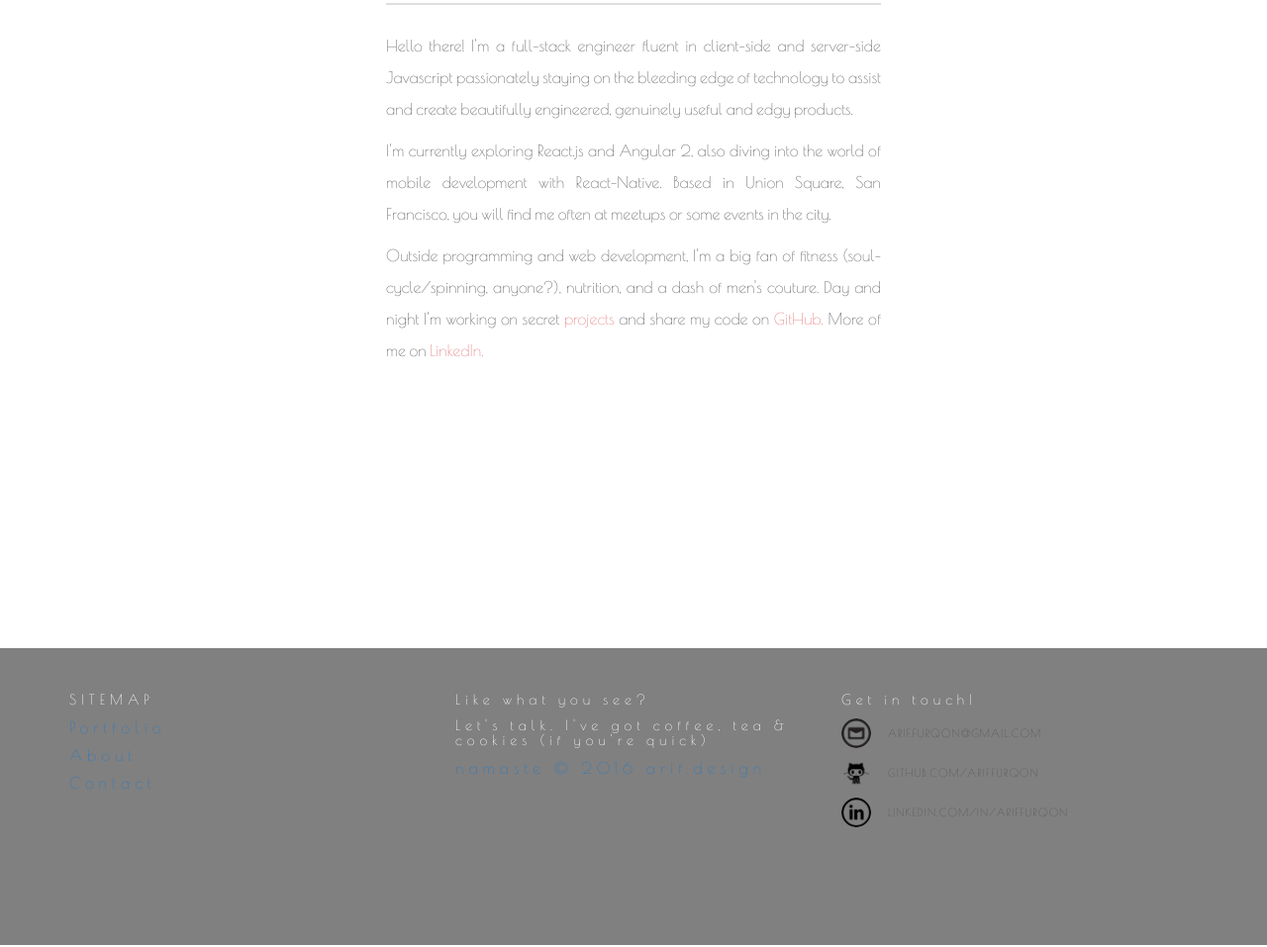
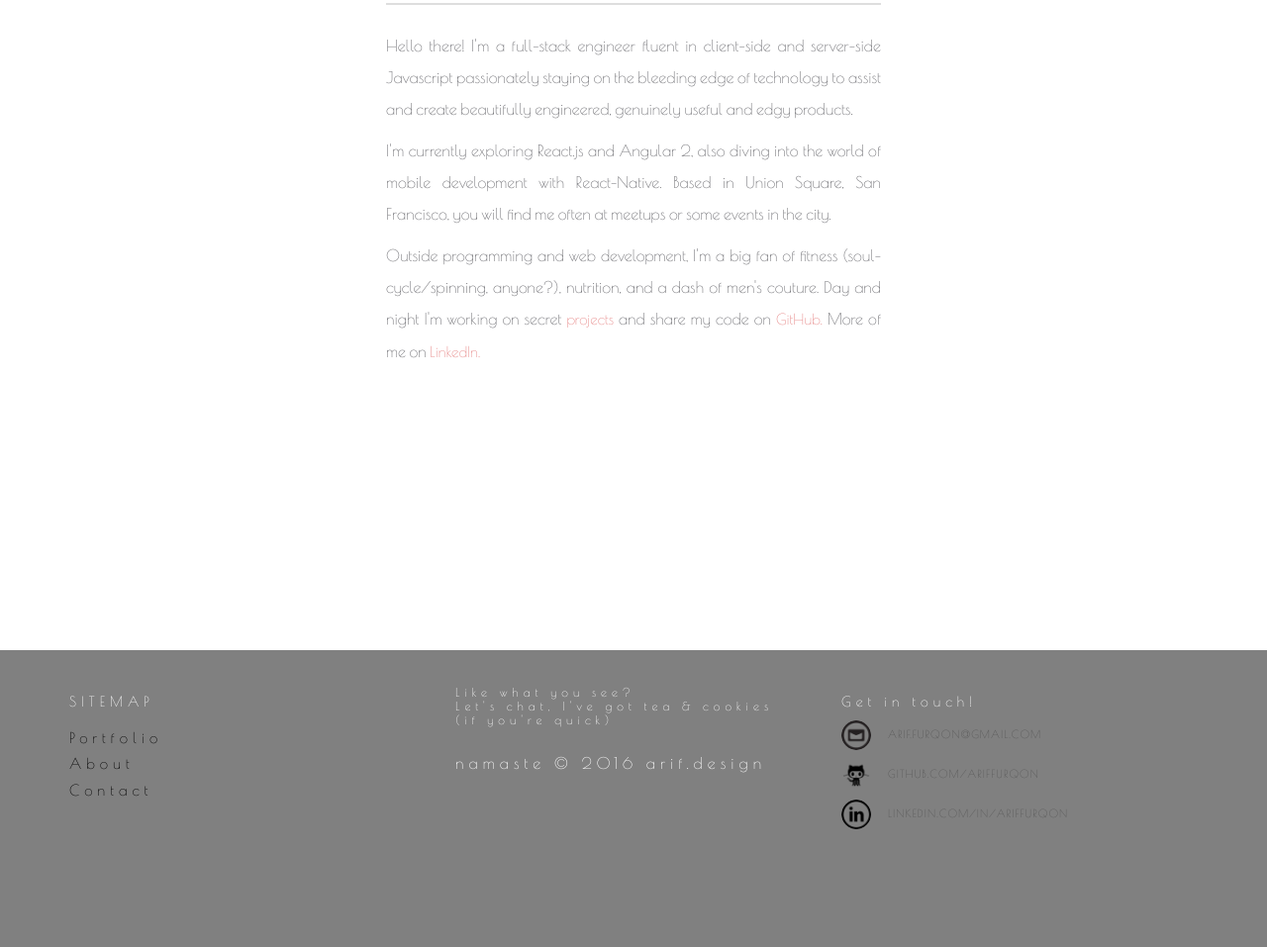
Before and after one commit to ariffurqon/arifdesign, a website: page index.html in a window 1280 px wide. Shown: the part 434-1391 px from the top of the page at 99% size. Drawn offline with nearby package versions, Linux system fonts and the light colour scheme; some packages are replaced by stand-ins of ours.

Commit message:
footer facelift

```diff
--- a/css/styles.css
+++ b/css/styles.css
@@ -56,8 +56,8 @@ html, body {height: 100%;}
   width: auto;
 }
 
-.copyright a {
-  color: white;
+a{
+  color: black;
   text-decoration: none;
   font-size: 15px !important;
 }
@@ -66,6 +66,10 @@ html, body {height: 100%;}
   text-decoration: none;
   color: gray;
   text-decoration: none;
+}
+
+a:link {
+color: black;
 }
 
 a:hover {
--- a/templates/footer.html
+++ b/templates/footer.html
@@ -10,16 +10,17 @@
 	        <div class="col-sm-4">
 	            <h5 id='footer-header'> SITEMAP </h3>
 	                <div class="col-sm-4" style="padding: 0 0 0 0px">
-	                        <p><a href="#/portfolio">Portfolio</a></p>
-	                        <p><a href="#/home">About</a></p>
-	                        <p><a href="#/contact">Contact</a></p>
+	                        <h5><a href="#/portfolio">Portfolio</a></h5>
+	                        <h5><a href="#/home">About</a></h5>
+	                        <h5><a href="#/contact">Contact</a></h5>
 	                </div>
 	                </div>
 
 	                <div class="col-sm-4">
-	                  <h5 id='footer-header'>Like what you see?</h3>
-	                  <h5 id='footer-header'>Let's talk. I've got coffee, tea & cookies (if you're quick)</h3>
-	                  	<p><a href="http://arif.design" target="_blank">namaste © 2016 arif.design</a></p>
+	                  <h7 id='footer-header'>Like what you see?</h7><br>
+	                  <h7 id='footer-header'>Let's chat, I've got tea & cookies <br>(if you're quick)</h7>
+	                  	<br><br><br>
+	                  	<p>namaste © 2016 arif.design</p>
 	                </div>
 
 	                <div class="col-sm-4">
```
